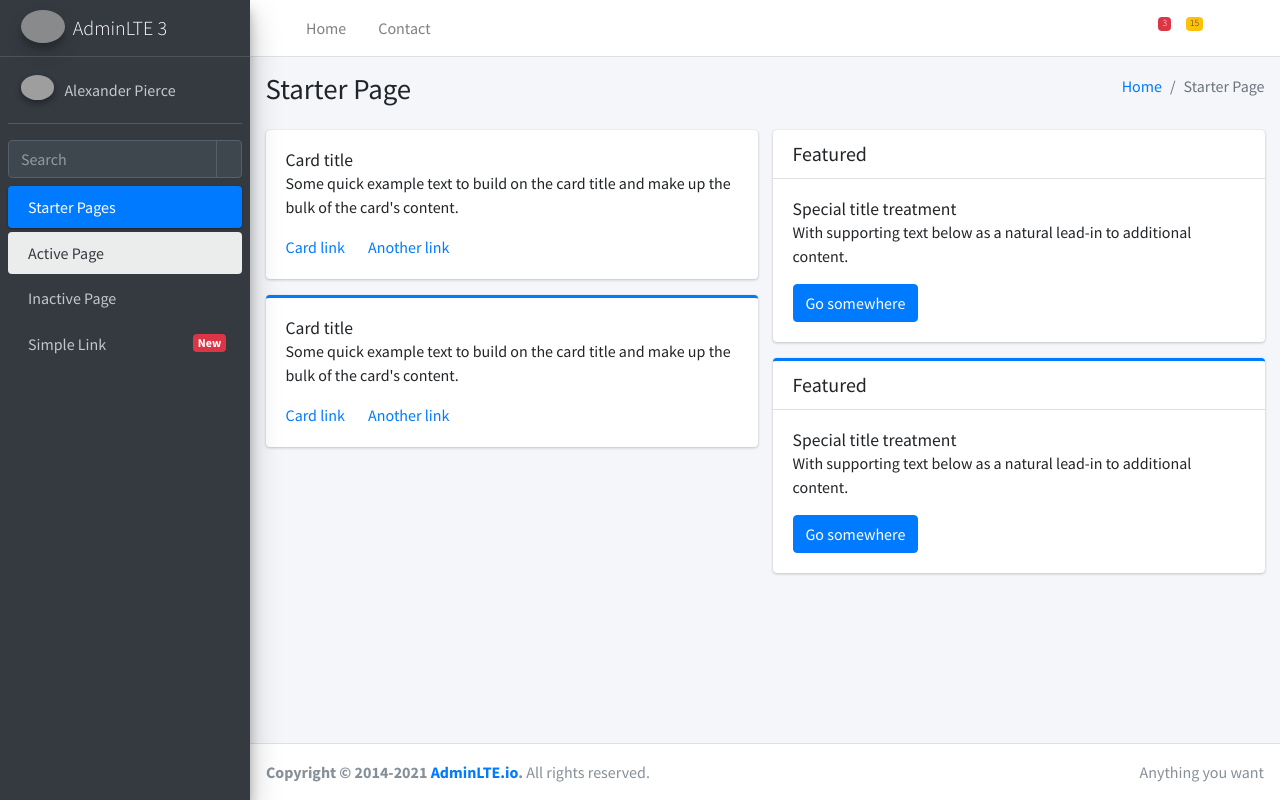
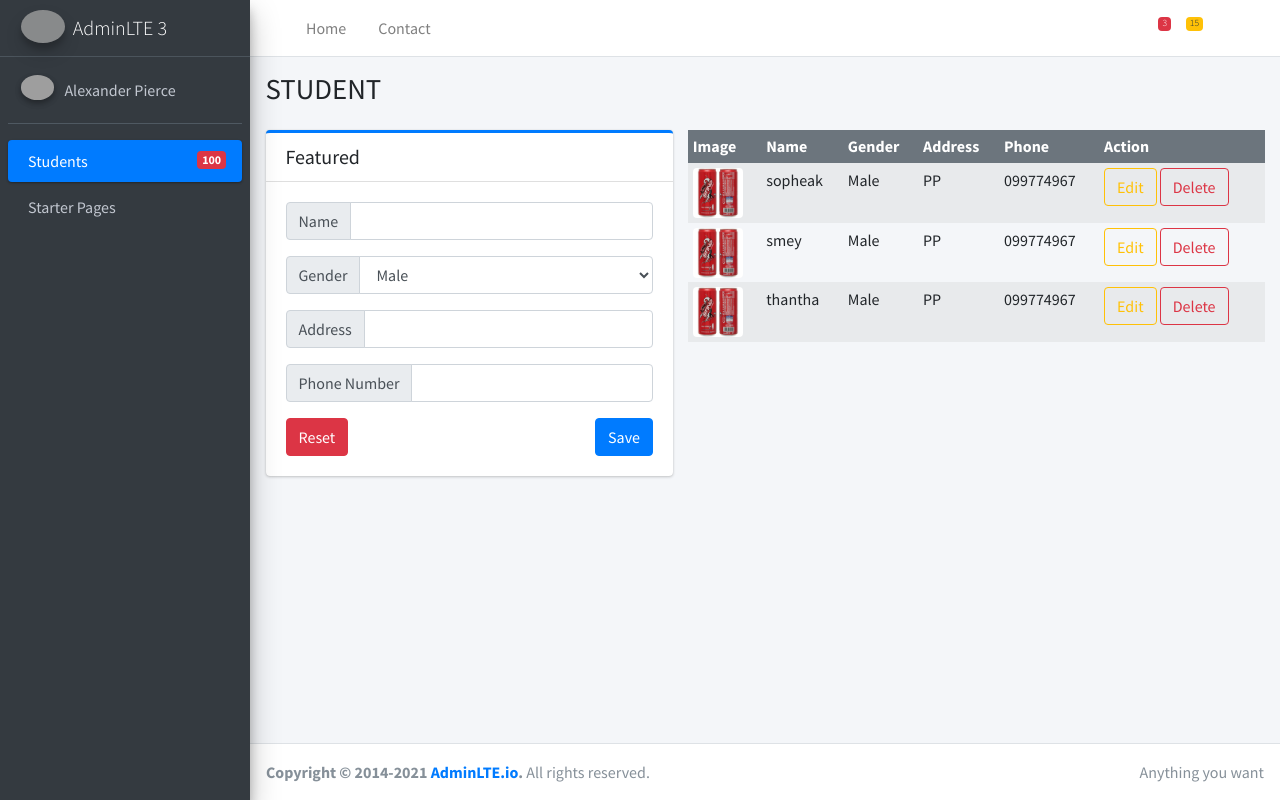
Before and after one commit to pinchai/ss3_4_lab, a Flask app: page /admin in a window 1280 px wide. Run offline with Flask 3, Linux system fonts and the light colour scheme; data comes from the database, SQL or seed files in the repository; both versions use the stored data as it was after the commit; some libraries are stand-ins or nearby versions; grey boxes are pictures that could not be loaded.

Commit message:
no message

```diff
--- a/app.py
+++ b/app.py
@@ -1,9 +1,14 @@
-from flask import Flask, render_template, request
+from flask import Flask, render_template, request, redirect
 import random
+import sqlite3 as sql
 
 import randomname
 
 app = Flask(__name__)
+
+# conn = sqlite3.connect('ss34_database.db')
+# conn.execute('CREATE TABLE students (name TEXT, addr TEXT, city TEXT, pin TEXT)')
+# conn.close()
 
 
 @app.route('/')
@@ -83,7 +88,35 @@ def pos_index():
 
 @app.route('/admin')
 def admin():
-    return render_template('admin/index.html')
+
+    con = sql.connect("ss34_database.db")
+    con.row_factory = sql.Row
+    cur = con.cursor()
+    cur.execute("select * from students")
+    rows = cur.fetchall()
+
+    return render_template('admin/index.html', rows=rows)
+
+
+@app.route('/admin/add_student', methods=['POST'])
+def add_student():
+    if request.method == "POST":
+        try:
+            name = request.form['name']
+            gender = request.form['gender']
+            address = request.form['address']
+            phone = request.form['phone']
+
+            with sql.connect("ss34_database.db") as con:
+                cur = con.cursor()
+                cur.execute("INSERT INTO students (name,gender,address,phone) VALUES (?,?,?,?)",
+                            (name, gender, address, phone))
+                con.commit()
+                msg = "Record successfully added"
+                return redirect('/admin')
+        except:
+            con.rollback()
+            msg = "error in insert operation"
 
 
 @app.route('/product_detail/<string:name>/<string:category>/<string:price>/<string:image>')
--- a/templates/admin/index.html
+++ b/templates/admin/index.html
@@ -1,8 +1,4 @@
 <!DOCTYPE html>
-<!--
-This is a starter template page. Use this page to start your new project from
-scratch. This page gets rid of all links and provides the needed markup only.
--->
 <html lang="en">
 <head>
     <meta charset="utf-8">
@@ -10,12 +6,14 @@ scratch. This page gets rid of all links and provides the needed markup only.
     <title>AdminLTE 3 | Starter</title>
 
     <!-- Google Font: Source Sans Pro -->
-  <link rel="stylesheet" href="https://fonts.googleapis.com/css?family=Source+Sans+Pro:300,400,400i,700&display=fallback">
+    <link rel="stylesheet"
+          href="https://fonts.googleapis.com/css?family=Source+Sans+Pro:300,400,400i,700&display=fallback">
     <!-- Font Awesome Icons -->
     <link rel="stylesheet" href="../../static/admin/fontawesome-free/css/all.min.css">
     <!-- Theme style -->
     <link rel="stylesheet" href="../../static/admin/css/adminlte.min.css">
 </head>
+
 <body class="hold-transition sidebar-mini">
 <div class="wrapper">
 
@@ -44,7 +42,8 @@ scratch. This page gets rid of all links and provides the needed markup only.
                 <div class="navbar-search-block">
                     <form class="form-inline">
                         <div class="input-group input-group-sm">
-              <input class="form-control form-control-navbar" type="search" placeholder="Search" aria-label="Search">
+                            <input class="form-control form-control-navbar" type="search" placeholder="Search"
+                                   aria-label="Search">
                             <div class="input-group-append">
                                 <button class="btn btn-navbar" type="submit">
                                     <i class="fas fa-search"></i>
@@ -155,19 +154,19 @@ scratch. This page gets rid of all links and provides the needed markup only.
             </li>
         </ul>
     </nav>
-  <!-- /.navbar -->
 
-  <!-- Main Sidebar Container -->
+    <!--Sidebar-->
     <aside class="main-sidebar sidebar-dark-primary elevation-4">
         <!-- Brand Logo -->
         <a href="index3.html" class="brand-link">
-      <img src="../../static/admin/img/AdminLTELogo.png" alt="AdminLTE Logo" class="brand-image img-circle elevation-3" style="opacity: .8">
+            <img src="../../static/admin/img/AdminLTELogo.png" alt="AdminLTE Logo"
+                 class="brand-image img-circle elevation-3" style="opacity: .8">
             <span class="brand-text font-weight-light">AdminLTE 3</span>
         </a>
 
         <!-- Sidebar -->
         <div class="sidebar">
-      <!-- Sidebar user panel (optional) -->
+            <!-- Sidebar user-->
             <div class="user-panel mt-3 pb-3 mb-3 d-flex">
                 <div class="image">
                     <img src="../../static/admin/img/user2-160x160.jpg" class="img-circle elevation-2" alt="User Image">
@@ -177,25 +176,25 @@ scratch. This page gets rid of all links and provides the needed markup only.
                 </div>
             </div>
 
-      <!-- SidebarSearch Form -->
-      <div class="form-inline">
-        <div class="input-group" data-widget="sidebar-search">
-          <input class="form-control form-control-sidebar" type="search" placeholder="Search" aria-label="Search">
-          <div class="input-group-append">
-            <button class="btn btn-sidebar">
-              <i class="fas fa-search fa-fw"></i>
-            </button>
-          </div>
-        </div>
-      </div>
-
             <!-- Sidebar Menu -->
             <nav class="mt-2">
-        <ul class="nav nav-pills nav-sidebar flex-column" data-widget="treeview" role="menu" data-accordion="false">
-          <!-- Add icons to the links using the .nav-icon class
-               with font-awesome or any other icon font library -->
-          <li class="nav-item menu-open">
+                <ul
+                        class="nav nav-pills nav-sidebar flex-column"
+                        data-widget="treeview" role="menu"
+                        data-accordion="false"
+                >
+                    <li class="nav-item">
                         <a href="#" class="nav-link active">
+                            <i class="nav-icon fas fa-walking"></i>
+                            <p>
+                                Students
+                                <span class="right badge badge-danger">100</span>
+                            </p>
+                        </a>
+                    </li>
+
+                    <li class="nav-item menu-close">
+                        <a href="#" class="nav-link">
                             <i class="nav-icon fas fa-tachometer-alt"></i>
                             <p>
                                 Starter Pages
@@ -217,15 +216,6 @@ scratch. This page gets rid of all links and provides the needed markup only.
                             </li>
                         </ul>
                     </li>
-          <li class="nav-item">
-            <a href="#" class="nav-link">
-              <i class="nav-icon fas fa-th"></i>
-              <p>
-                Simple Link
-                <span class="right badge badge-danger">New</span>
-              </p>
-            </a>
-          </li>
                 </ul>
             </nav>
             <!-- /.sidebar-menu -->
@@ -233,23 +223,20 @@ scratch. This page gets rid of all links and provides the needed markup only.
         <!-- /.sidebar -->
     </aside>
 
-  <!-- Content Wrapper. Contains page content -->
+    <!-- main content -->
     <div class="content-wrapper">
         <!-- Content Header (Page header) -->
         <div class="content-header">
             <div class="container-fluid">
                 <div class="row mb-2">
                     <div class="col-sm-6">
-            <h1 class="m-0">Starter Page</h1>
-          </div><!-- /.col -->
-          <div class="col-sm-6">
-            <ol class="breadcrumb float-sm-right">
-              <li class="breadcrumb-item"><a href="#">Home</a></li>
-              <li class="breadcrumb-item active">Starter Page</li>
-            </ol>
-          </div><!-- /.col -->
-        </div><!-- /.row -->
-      </div><!-- /.container-fluid -->
+                        <h1 class="m-0" style="text-transform: uppercase">
+                            <i class="fas fa-walking"></i>
+                            Student
+                        </h1>
+                    </div>
+                </div>
+            </div>
         </div>
         <!-- /.content-header -->
 
@@ -257,68 +244,116 @@ scratch. This page gets rid of all links and provides the needed markup only.
         <div class="content">
             <div class="container-fluid">
                 <div class="row">
-          <div class="col-lg-6">
-            <div class="card">
-              <div class="card-body">
-                <h5 class="card-title">Card title</h5>
-
-                <p class="card-text">
-                  Some quick example text to build on the card title and make up the bulk of the card's
-                  content.
-                </p>
-
-                <a href="#" class="card-link">Card link</a>
-                <a href="#" class="card-link">Another link</a>
-              </div>
-            </div>
-
-            <div class="card card-primary card-outline">
-              <div class="card-body">
-                <h5 class="card-title">Card title</h5>
-
-                <p class="card-text">
-                  Some quick example text to build on the card title and make up the bulk of the card's
-                  content.
-                </p>
-                <a href="#" class="card-link">Card link</a>
-                <a href="#" class="card-link">Another link</a>
-              </div>
-            </div><!-- /.card -->
-          </div>
-          <!-- /.col-md-6 -->
-          <div class="col-lg-6">
-            <div class="card">
-              <div class="card-header">
-                <h5 class="m-0">Featured</h5>
-              </div>
-              <div class="card-body">
-                <h6 class="card-title">Special title treatment</h6>
-
-                <p class="card-text">With supporting text below as a natural lead-in to additional content.</p>
-                <a href="#" class="btn btn-primary">Go somewhere</a>
-              </div>
-            </div>
-
+                    <div class="col-lg-5 col-3">
                         <div class="card card-primary card-outline">
                             <div class="card-header">
                                 <h5 class="m-0">Featured</h5>
                             </div>
                             <div class="card-body">
-                <h6 class="card-title">Special title treatment</h6>
+                                <form action="{{ url_for('add_student') }}" method="POST">
+                                    {#--Name--#}
+                                    <div class="input-group mb-3">
+                                        <div class="input-group-prepend">
+                                            <span class="input-group-text">Name</span>
+                                        </div>
+                                        <input
+                                                type="text"
+                                                class="form-control"
+                                                required
+                                                autocomplete="off"
+                                                name="name"
+                                        >
+                                    </div>
+                                    {#--Gender--#}
+                                    <div class="input-group mb-3">
+                                        <div class="input-group-prepend">
+                                            <span class="input-group-text">Gender</span>
+                                        </div>
+                                        <select class="form-control" name="gender">
+                                            <option value="male">Male</option>
+                                            <option value="female">Female</option>
+                                        </select>
+                                    </div>
+                                    {#--address--#}
+                                    <div class="input-group mb-3">
+                                        <div class="input-group-prepend">
+                                            <span class="input-group-text">Address</span>
+                                        </div>
+                                        <input
+                                                type="text"
+                                                class="form-control"                                                 required
+                                                autocomplete="off"
+                                                name="address"
+                                        >
+                                    </div>
+                                    {#--phone--#}
+                                    <div class="input-group mb-3">
+                                        <div class="input-group-prepend">
+                                            <span class="input-group-text">Phone Number</span>
+                                        </div>
+                                        <input type="text" class="form-control"  name="phone">
+                                    </div>
 
-                <p class="card-text">With supporting text below as a natural lead-in to additional content.</p>
-                <a href="#" class="btn btn-primary">Go somewhere</a>
+                                    <input type="reset" class="btn btn-danger" value="Reset">
+                                    <input type="submit" class="btn btn-primary float-right" value="Save">
+                                </form>
                             </div>
                         </div>
                     </div>
-          <!-- /.col-md-6 -->
+                    <div class="col-lg-7 col-9">
+                        <div class="table-responsive">
+                            <table class="table table-sm table-borderless table-striped">
+                                <thead>
+                                <tr class="bg-secondary">
+                                    <th>Image</th>
+                                    <th>Name</th>
+                                    <th>Gender</th>
+                                    <th>Address</th>
+                                    <th>Phone</th>
+                                    <th>Action</th>
+                                </tr>
+                                </thead>
+                                <tbody>
+                                {% for item in rows %}
+                                    <tr>
+                                        <td>
+                                            <img
+                                                    src="/static/image/sting.jpeg"
+                                                    class="rounded float-left"
+                                                    alt=""
+                                                    style="width: 50px; width: 50px"
+                                            >
+                                        </td>
+                                        <td>{{ item.name }}</td>
+                                        <td>Male</td>
+                                        <td>PP</td>
+                                        <td>099774967</td>
+                                        <td>
+                                            <button
+                                                    type="button"
+                                                    class="btn btn-outline-warning"
+                                            >
+                                                <i class="far fa-edit"></i>
+                                                Edit
+                                            </button>
+                                            <button
+                                                    type="button"
+                                                    class="btn btn-outline-danger"
+                                            >
+                                                <i class="far fa-trash-alt"></i>
+                                                Delete
+                                            </button>
+                                        </td>
+                                    </tr>
+                                {% endfor %}
+                                </tbody>
+                            </table>
                         </div>
-        <!-- /.row -->
-      </div><!-- /.container-fluid -->
                     </div>
-    <!-- /.content -->
                 </div>
-  <!-- /.content-wrapper -->
+            </div>
+        </div>
+    </div>
 
     <!-- Control Sidebar -->
     <aside class="control-sidebar control-sidebar-dark">
@@ -328,7 +363,6 @@ scratch. This page gets rid of all links and provides the needed markup only.
             <p>Sidebar content</p>
         </div>
     </aside>
-  <!-- /.control-sidebar -->
 
     <!-- Main Footer -->
     <footer class="main-footer">
@@ -340,9 +374,6 @@ scratch. This page gets rid of all links and provides the needed markup only.
         <strong>Copyright &copy; 2014-2021 <a href="https://adminlte.io">AdminLTE.io</a>.</strong> All rights reserved.
     </footer>
 </div>
-<!-- ./wrapper -->
-
-<!-- REQUIRED SCRIPTS -->
 
 <!-- jQuery -->
 <script src="../../static/admin/plugins/jquery/jquery.min.js"></script>
```
Also changed, not shown: ss34_database.db (added). Lines whose indentation alone changed are shown as unchanged.
